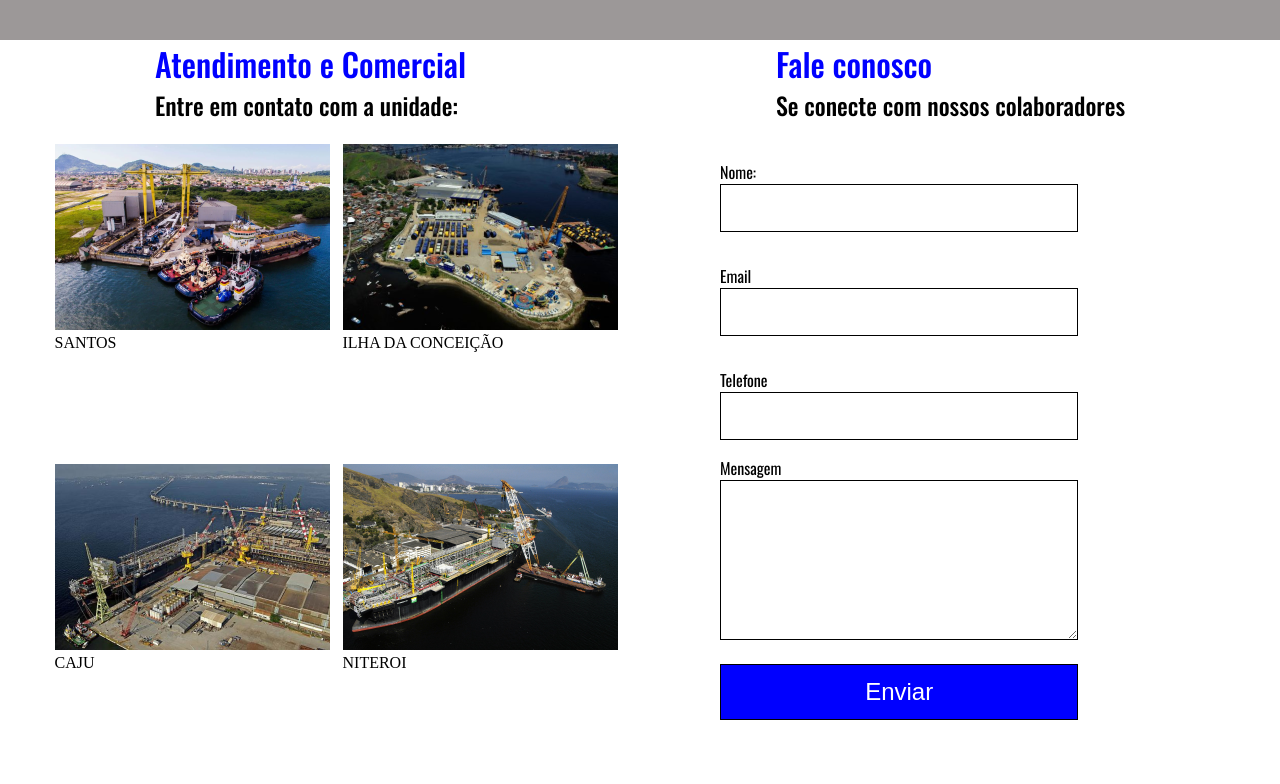
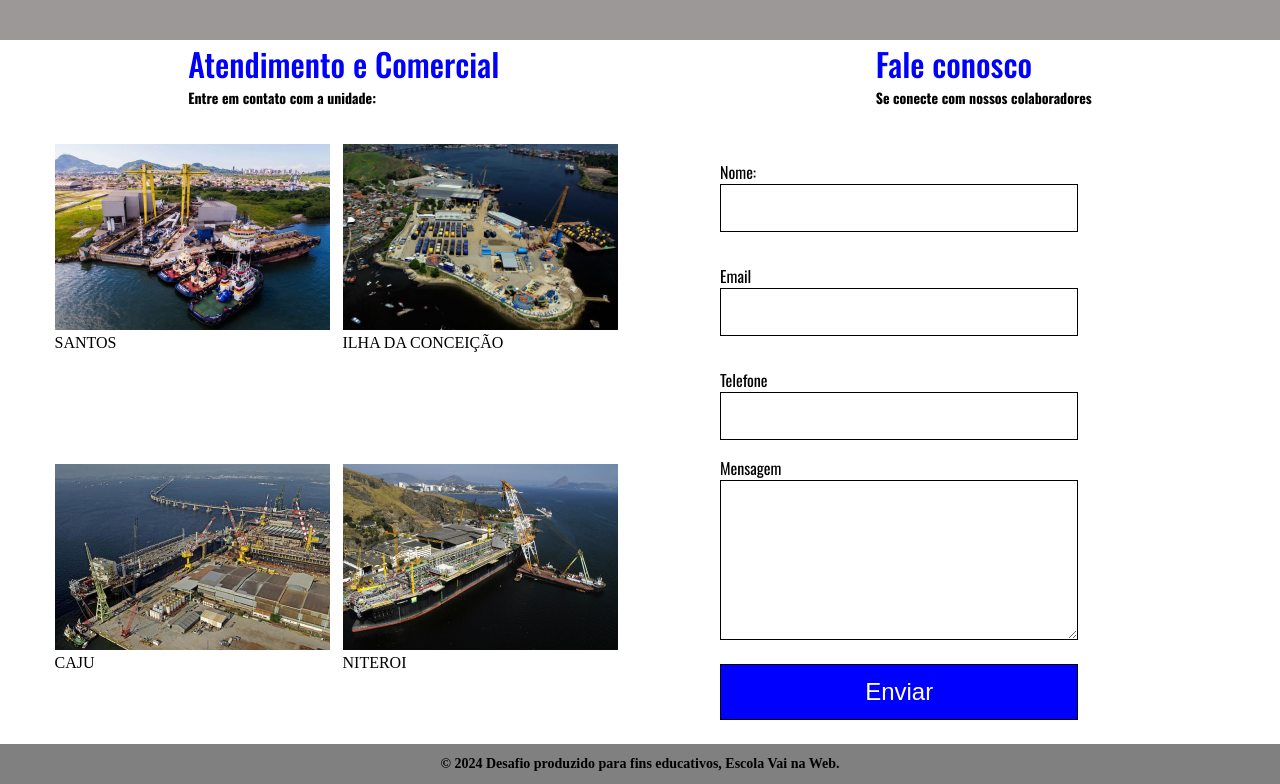
Before and after one commit to Ivansl2024/segundo_desafio, a plain HTML site: page index.html in a window 1280 px wide. Shown: the part 2411-3195 px from the top of the page. Drawn offline with nearby package versions, Linux system fonts and the light colour scheme.

Commit message:
atualizado

```diff
--- a/index.html
+++ b/index.html
@@ -159,5 +159,11 @@
 
       </section>
     </main>
+
+    <footer>
+
+      <p>© 2024 Desafio produzido para fins educativos, Escola Vai na Web.</p>
+
+    </footer>
   </body>
 </html>
--- a/style.scss
+++ b/style.scss
@@ -302,3 +302,17 @@ form {
   flex-wrap: wrap;
   justify-content: space-around;
 }
+
+footer {
+  display: flex;
+  background-color: grey;
+  width: 100%;
+  height: 5vh;
+  align-items: center;
+  justify-content: center;
+}
+
+p {
+  font-size: 0.875rem;
+  font-weight: 700;
+}
```
Also changed, not shown: style.css, 1 other file.
